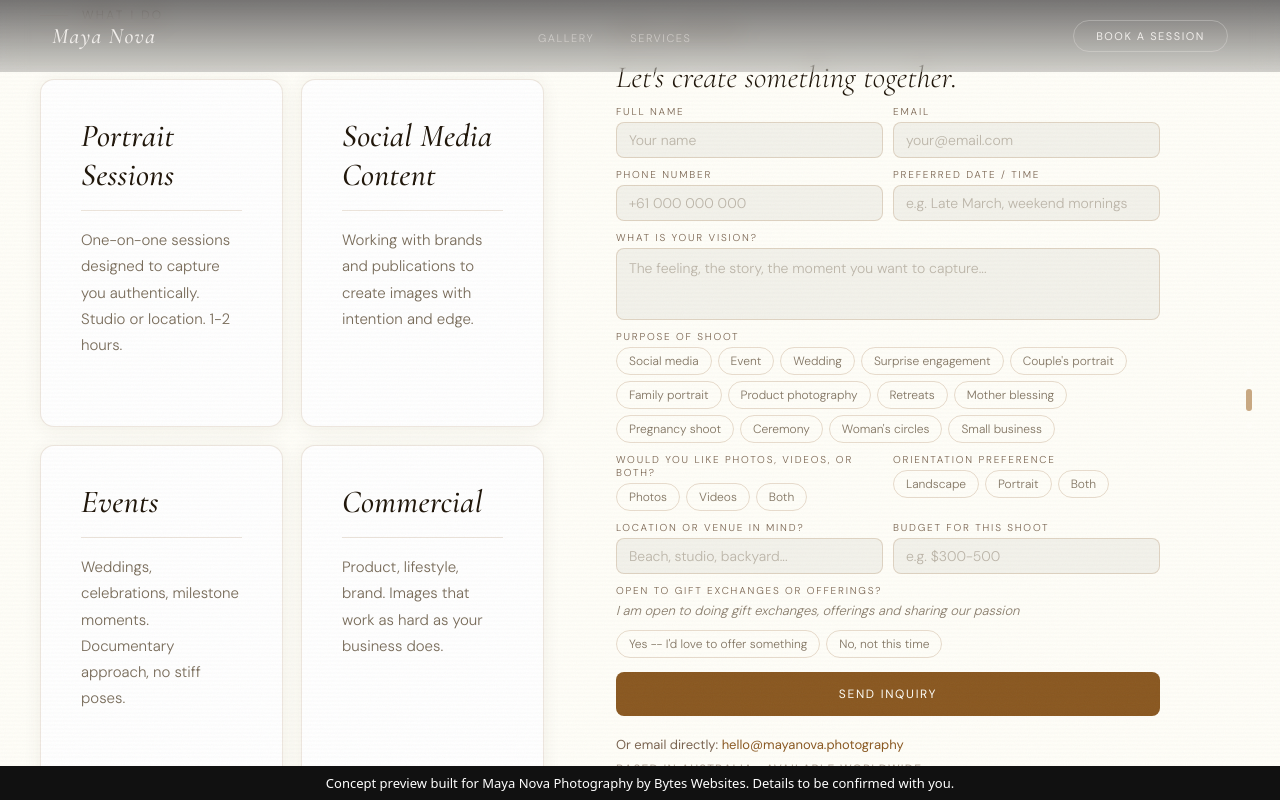
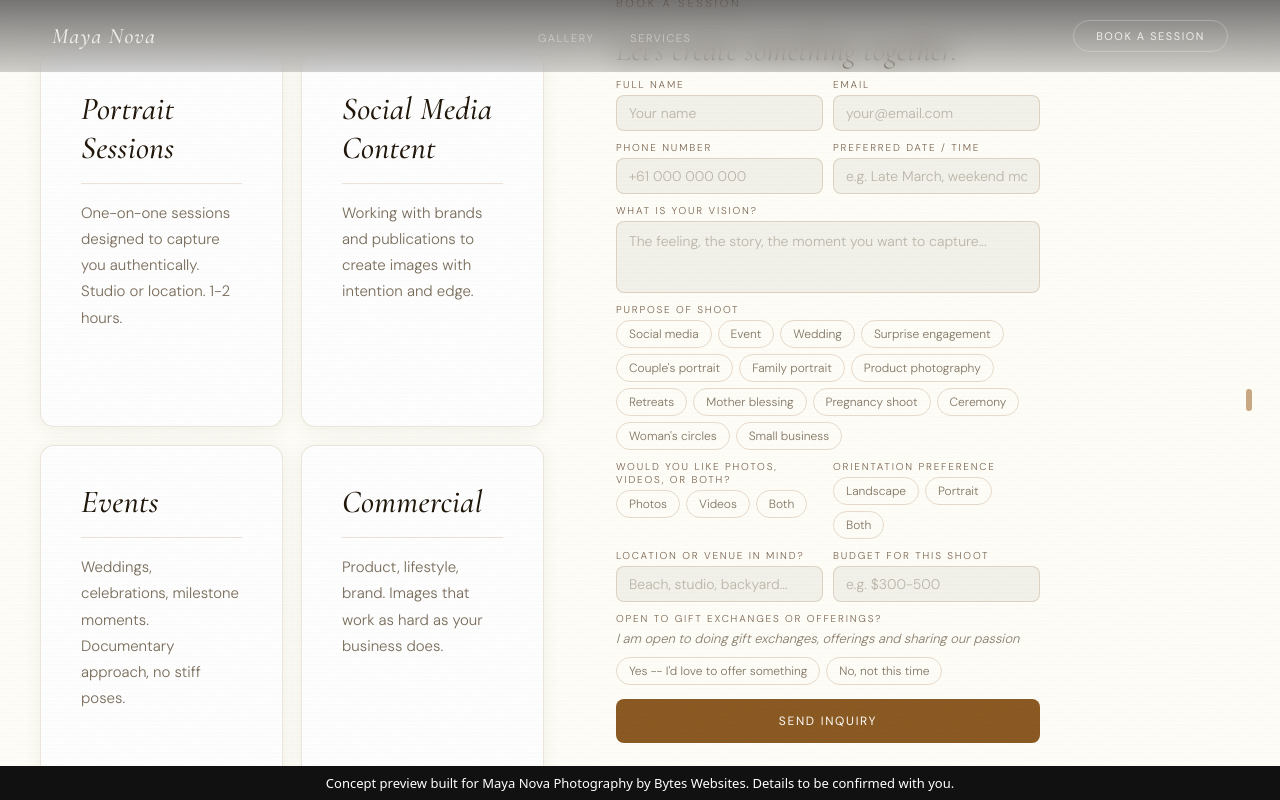
Before and after one commit to AppZ3/maya-nova-photography, a plain HTML site: page index.html in a window 1280 px wide. Both pictures are taken after a click on the link "BOOK A SESSION". Drawn offline with nearby package versions, Linux system fonts and the light colour scheme.

Commit message:
Form right padding 200px

```diff
--- a/index.html
+++ b/index.html
@@ -1258,7 +1258,7 @@ img[src="photos/avatar.jpg"] { object-position: center 25%; }
 
 .services-left { flex: 0 0 42%; min-width: 0; display: flex; flex-direction: column; }
 
-.services-right { flex: 1; min-width: 0; padding: 16px 80px 16px 24px; }
+.services-right { flex: 1; min-width: 0; padding: 16px 200px 16px 24px; }
 
 .services-book {
   display: flex;
```
